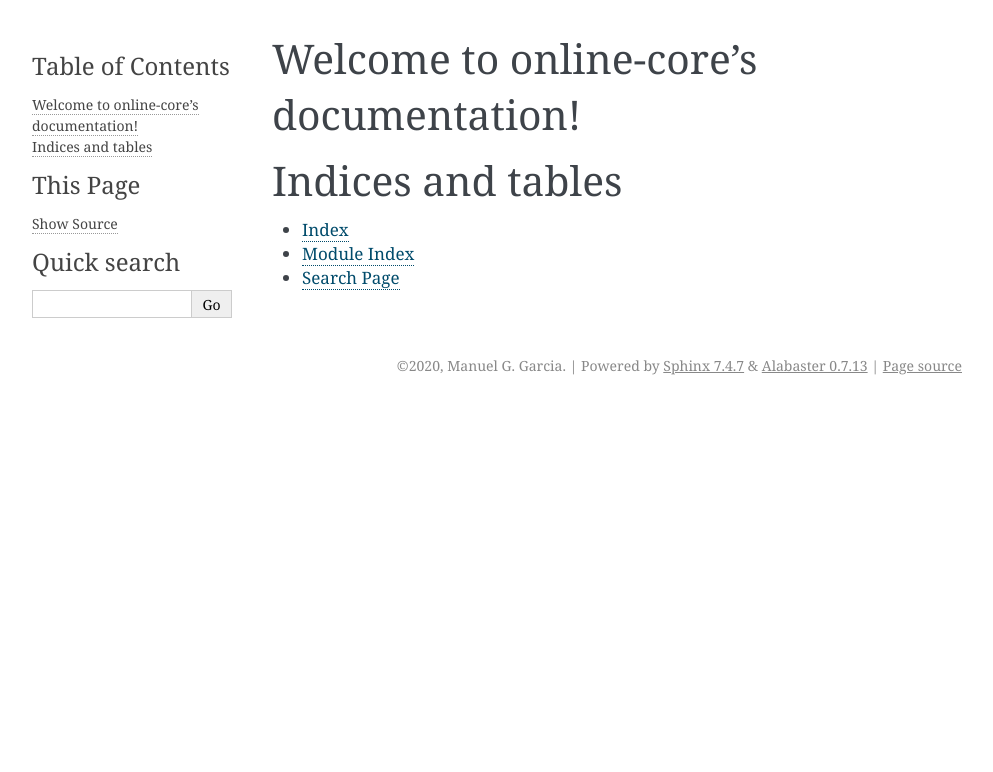
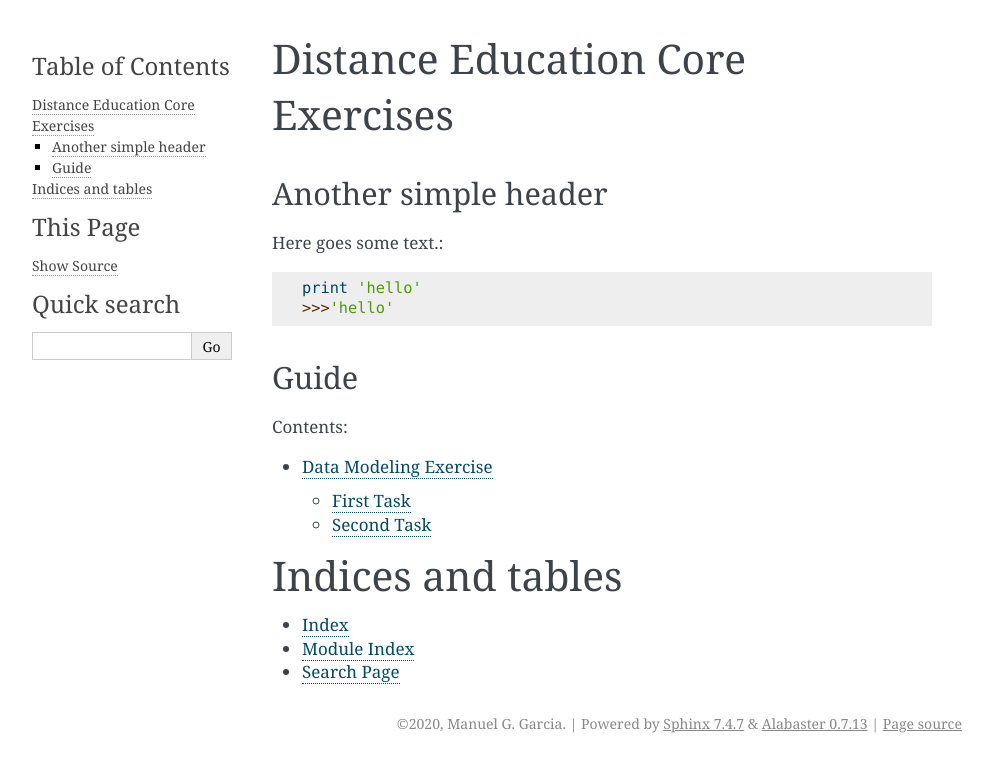
Before and after one commit to manuGil/online-core, a Sphinx documentation site: the page built from docs/source/index.rst, in a window 1280 px wide. Shown: the top 772 px of the page, without its empty margins (148-1141 px from the left). Built offline with Sphinx 7.4.7, drawn with Linux system fonts in a browser that asks for light colours.

Commit message:
add first documentation

```diff
--- a/docs/source/index.rst
+++ b/docs/source/index.rst
@@ -3,12 +3,29 @@
    You can adapt this file completely to your liking, but it should at least
    contain the root `toctree` directive.
 
-Welcome to online-core's documentation!
+Distance Education Core Exercises
 =======================================
+
+Another simple header
+^^^^^^^^^^^^^^^^^^^^^
+
+Here goes some text.::
+
+    print 'hello'
+    >>>'hello'
+
+Guide
+^^^^^
 
 .. toctree::
    :maxdepth: 2
    :caption: Contents:
+
+   data-modeling
+
+
+
+
 
 
 
```
Also changed, not shown: docs/source/data-modeling.rst (added, +12 -0 lines).
